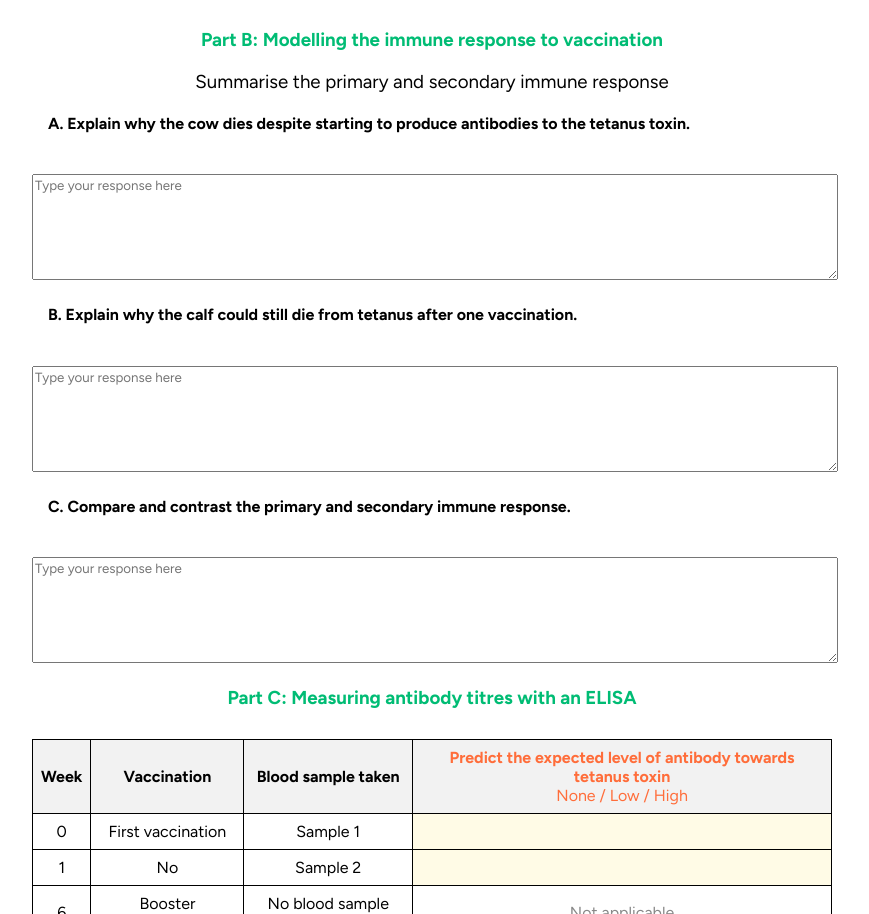
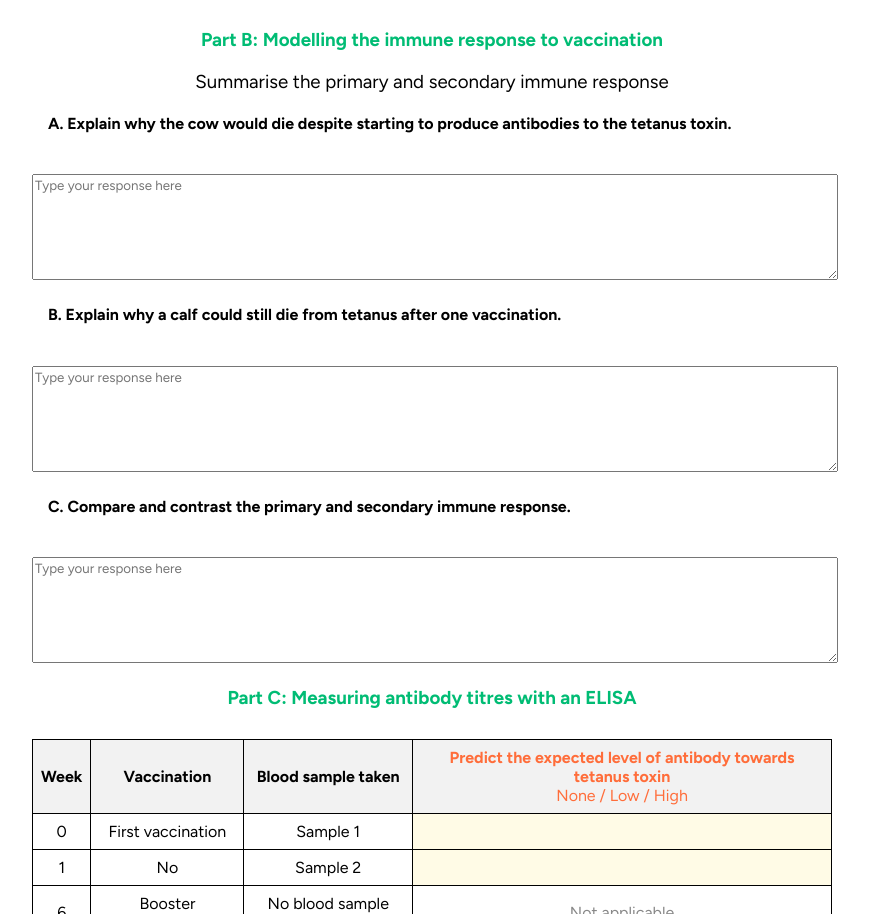
Before and after one commit to GTACAus/vce401, a plain HTML site: page index.html in a window 1280 px wide. Shown: the part 1641-2555 px from the top of the page, without its empty margins (8-877 px from the left). Drawn offline with Linux system fonts and the light colour scheme.

Commit message:
Update index.html

```diff
--- a/index.html
+++ b/index.html
@@ -171,9 +171,9 @@ Success criteria: </p>
 
 <h3 style="color: #00BC74">Part B: Modelling the immune response to vaccination  </h3>
       <h3 style="text-align: center; font-weight: normal;">Summarise the primary and secondary immune response</h3>
-      <h4 style="text-align: left; font-weight: bold; margin-left: 1em;">A. Explain why the cow dies despite starting to produce antibodies to the tetanus toxin.</h4>
+      <h4 style="text-align: left; font-weight: bold; margin-left: 1em;">A. Explain why the cow would die despite starting to produce antibodies to the tetanus toxin.</h4>
       <textarea id="experiment2" placeholder="Type your response here"></textarea>
-      <h4 style="text-align: left; font-weight: bold; margin-left: 1em;">B. Explain why the calf could still die from tetanus after one vaccination.
+      <h4 style="text-align: left; font-weight: bold; margin-left: 1em;">B. Explain why a calf could still die from tetanus after one vaccination.
 </h4>
       <textarea id="experiment3" placeholder="Type your response here"></textarea>
       <h4 style="text-align: left; font-weight: bold; margin-left: 1em;">C. Compare and contrast the primary and secondary immune response.</h4>
```
